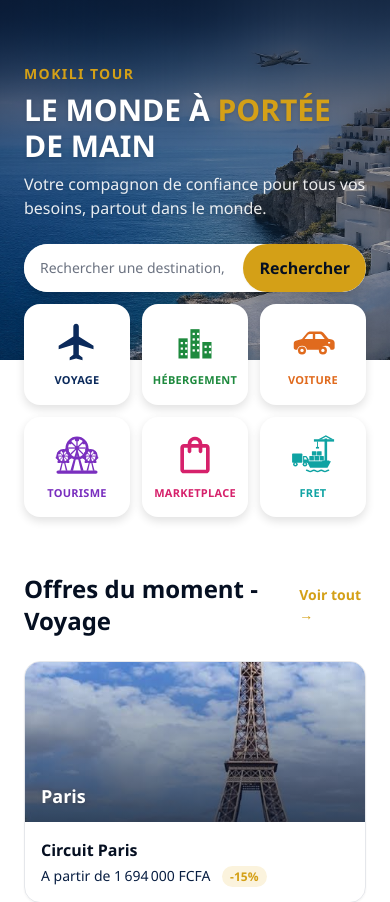
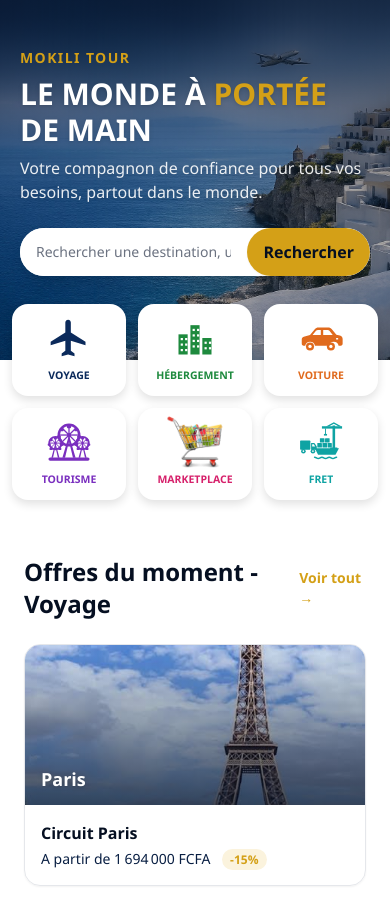
Before and after one commit to toptopgocmr/tours-mokili, a Laravel app: page / in a window 390 px wide. Shown: the part 69-971 px from the top of the page. Run offline with Laravel 12, Linux system fonts and the light colour scheme; data comes from the database, SQL or seed files in the repository; style sheets or scripts are compiled from the project's sources; some libraries are stand-ins or nearby versions.

Commit message:
Chariot sur la tuile Marketplace ; site adapte a tous les telephones (320 px a paysage) ; annuaire : complements et lien Vous etes cette entreprise
Co-Authored-By: Claude Opus 5.5 <noreply@anthropic.com>
Claude-Session: https://claude.ai/code/session_01TRFaR5kaByTVYzDci7hbnJ

```diff
--- a/backend-mokili/resources/js/Components/PhoneInput.vue
+++ b/backend-mokili/resources/js/Components/PhoneInput.vue
@@ -64,7 +64,7 @@ watch(localNumber, emitValue);
             type="tel"
             inputmode="numeric"
             placeholder="Numero de telephone"
-            class="flex-1 border-0 py-2 text-sm focus:ring-0"
+            class="min-w-0 flex-1 border-0 py-2 text-sm focus:ring-0"
         />
     </div>
 </template>
--- a/backend-mokili/resources/js/Components/ServiceIcon.vue
+++ b/backend-mokili/resources/js/Components/ServiceIcon.vue
@@ -126,12 +126,14 @@ const props = defineProps({
          glyph (previous version was a hand-drawn trapezoid + thin handle
          stroke that read as a shapeless blob at tile size; this is the
          real, well-tested icon path so it's unmistakably a bag). -->
-    <svg v-else-if="slug === 'marketplace'" :class="props.class" viewBox="0 0 24 24">
-        <path
-            fill="currentColor"
-            d="M18 6h-2c0-2.21-1.79-4-4-4S8 3.79 8 6H6c-1.1 0-2 .9-2 2v12c0 1.1.9 2 2 2h12c1.1 0 2-.9 2-2V8c0-1.1-.9-2-2-2zm-6-2c1.1 0 2 .9 2 2h-4c0-1.1.9-2 2-2zm6 16H6V8h2v2c0 .55.45 1 1 1s1-.45 1-1V8h4v2c0 .55.45 1 1 1s1-.45 1-1V8h2v12z"
-        />
-    </svg>
+    <!-- Marketplace : chariot de courses (image fournie par MOKILI TOUR) -->
+    <img
+        v-else-if="slug === 'marketplace'"
+        src="/images/services/marketplace-chariot.png"
+        alt=""
+        aria-hidden="true"
+        :class="[props.class, 'scale-125 object-contain']"
+    />
 
     <!-- Fret : camion, navire porte-conteneurs et grue portuaire
          (transport routier, maritime et logistique). -->
--- a/backend-mokili/resources/js/Layouts/PartnerLayout.vue
+++ b/backend-mokili/resources/js/Layouts/PartnerLayout.vue
@@ -136,7 +136,7 @@ const breadcrumb = computed(() => {
                 <div v-if="flash.success" class="border-b border-green-100 bg-green-50 px-6 py-2 text-sm text-green-700">{{ flash.success }}</div>
                 <div v-if="flash.error" class="border-b border-red-100 bg-red-50 px-6 py-2 text-sm text-red-700">{{ flash.error }}</div>
 
-                <main class="p-6">
+                <main class="p-4 sm:p-6">
                     <slot />
                 </main>
             </div>
--- a/backend-mokili/resources/js/Pages/Admin/Loisirs/Index.vue
+++ b/backend-mokili/resources/js/Pages/Admin/Loisirs/Index.vue
@@ -72,7 +72,7 @@ const remove = (park) => {
         </table>
     </div>
 
-    <div v-if="parks.last_page > 1" class="mt-4 flex gap-2">
+    <div v-if="parks.last_page > 1" class="mt-4 flex flex-wrap gap-2">
         <Link
             v-for="l in parks.links"
             :key="l.label"
--- a/backend-mokili/resources/js/Pages/Admin/Partners/Index.vue
+++ b/backend-mokili/resources/js/Pages/Admin/Partners/Index.vue
@@ -86,7 +86,7 @@ const remove = (b) => {
         </table>
     </div>
 
-    <div v-if="businesses.last_page > 1" class="mt-4 flex gap-2">
+    <div v-if="businesses.last_page > 1" class="mt-4 flex flex-wrap gap-2">
         <Link
             v-for="l in businesses.links"
             :key="l.label"
--- a/backend-mokili/resources/js/Pages/Admin/Payouts/Index.vue
+++ b/backend-mokili/resources/js/Pages/Admin/Payouts/Index.vue
@@ -152,7 +152,7 @@ const refresh = (p) => router.post(`/admin/decaissements/${p.id}/verifier`, {},
         </div>
     </form>
 
-    <div class="mb-4 mt-5 flex gap-2">
+    <div class="mb-4 mt-5 flex flex-wrap gap-2">
         <select v-model="status" class="max-w-full rounded border-slate-300 text-sm" @change="filter">
             <option value="">Tous les statuts</option>
             <option v-for="(label, key) in STATUS_LABELS" :key="key" :value="key">{{ label }}</option>
--- a/backend-mokili/resources/js/Pages/Annuaire/Index.vue
+++ b/backend-mokili/resources/js/Pages/Annuaire/Index.vue
@@ -157,7 +157,12 @@ const mapUrl = (b) =>
                         <p v-if="b.whatsapp"><span class="text-slate-500">WhatsApp </span><a :href="wa(b.whatsapp)" target="_blank" rel="noopener" class="font-semibold text-green-700 hover:underline">{{ b.whatsapp }}</a></p>
                         <p v-if="b.email" class="truncate"><span class="text-slate-500">E-mail </span><a :href="`mailto:${b.email}`" class="text-navy-800 hover:underline">{{ b.email }}</a></p>
                         <p v-if="b.website" class="truncate"><span class="text-slate-500">Site </span><a :href="b.website" target="_blank" rel="noopener" class="text-navy-800 hover:underline">{{ site(b.website) }}</a></p>
-                        <p v-if="!b.phone && !b.email && !b.whatsapp && !b.website" class="text-xs italic text-slate-500">Coordonnees en cours de mise a jour.</p>
+                        <template v-if="!b.phone && !b.email && !b.whatsapp && !b.website">
+                            <p class="text-xs italic text-slate-500">Coordonnees en cours de mise a jour.</p>
+                            <Link :href="`/annuaire/inscription?nom=${encodeURIComponent(b.name)}&domaine=${b.category}&ville=${encodeURIComponent(b.city ?? '')}&pays=${b.country ?? 'CG'}`" class="mt-1 inline-block text-xs font-semibold text-gold-700 hover:underline">
+                                Vous etes cette entreprise ? Ajoutez vos coordonnees →
+                            </Link>
+                        </template>
                     </div>
                 </li>
             </ul>
--- a/backend-mokili/resources/js/Pages/Annuaire/Register.vue
+++ b/backend-mokili/resources/js/Pages/Annuaire/Register.vue
@@ -13,11 +13,14 @@ defineProps({
     countries: { type: Array, default: () => [] },
 });
 
+// Lien "Vous etes cette entreprise ?" de l'annuaire : champs pre-remplis.
+const qs = typeof window !== 'undefined' ? new URLSearchParams(window.location.search) : new URLSearchParams();
+
 const form = useForm({
-    name: '',
-    category: '',
-    country: 'CG',
-    city: '',
+    name: qs.get('nom') ?? '',
+    category: qs.get('domaine') ?? '',
+    country: qs.get('pays') ?? 'CG',
+    city: qs.get('ville') ?? '',
     district: '',
     address: '',
     description: '',
--- a/backend-mokili/resources/js/Pages/Home.vue
+++ b/backend-mokili/resources/js/Pages/Home.vue
@@ -49,7 +49,7 @@ const features = [
          hero's bottom edge (negative margin-top on the next section) -
          matching the reference mockup's floating white tiles instead
          of a flat navy band. -->
-    <section class="relative h-[360px] overflow-hidden sm:h-[420px] md:h-[480px]">
+    <section class="relative min-h-[360px] overflow-hidden pb-20 sm:min-h-[420px] md:min-h-[480px]">
         <div class="absolute inset-0">
             <img
                 v-if="!heroPhotoFailed"
@@ -65,9 +65,9 @@ const features = [
         <!-- Text sits high, over the open sea/sky (left side of the photo),
              stacked tightly like the mockup so it reads as one compact
              block instead of floating in a big empty middle. -->
-        <div class="relative flex h-full max-w-2xl flex-col justify-start px-6 pt-16 text-left sm:px-10 sm:pt-20 md:px-16 md:pt-24">
+        <div class="relative flex max-w-2xl flex-col justify-start px-5 pt-12 text-left sm:px-10 sm:pt-20 md:px-16 md:pt-24">
             <p class="text-sm font-semibold uppercase tracking-widest text-gold-600">MOKILI TOUR</p>
-            <h1 class="mt-2 text-3xl font-extrabold text-white drop-shadow sm:text-4xl md:text-5xl">
+            <h1 class="mt-2 text-[26px] font-extrabold leading-tight text-white drop-shadow min-[360px]:text-3xl sm:text-4xl md:text-5xl">
                 LE MONDE À <span class="text-gold-600">PORTÉE</span> DE MAIN
             </h1>
             <p class="mt-2 max-w-lg text-base text-white/90 drop-shadow sm:text-lg">
@@ -91,16 +91,16 @@ const features = [
          reference mockup - each card is a white rounded square with a
          big colored icon (that service's own brand color) and a bold
          uppercase label in the same color underneath. -->
-    <section id="services" class="relative z-10 -mt-14 px-6 pb-2 sm:-mt-16">
-        <div class="mx-auto grid max-w-6xl grid-cols-3 gap-3 sm:grid-cols-4 sm:gap-4 lg:grid-cols-6">
+    <section id="services" class="relative z-10 -mt-14 px-3 pb-2 sm:-mt-16 sm:px-6">
+        <div class="mx-auto grid max-w-6xl grid-cols-3 gap-2 min-[360px]:gap-3 sm:grid-cols-4 sm:gap-4 lg:grid-cols-6">
             <Link
                 v-for="c in categories"
                 :key="c.slug"
                 :href="c.slug === 'divertissement' ? '/tourisme' : `/${c.slug}`"
-                class="flex flex-col items-center justify-center gap-2 rounded-2xl bg-white p-4 text-center shadow-[0_4px_10px_rgba(0,0,0,0.12)] transition hover:-translate-y-1 hover:shadow-[0_8px_18px_rgba(0,0,0,0.16)]"
+                class="flex min-w-0 flex-col items-center justify-center gap-2 rounded-2xl bg-white px-1 py-3 text-center sm:p-4 shadow-[0_4px_10px_rgba(0,0,0,0.12)] transition hover:-translate-y-1 hover:shadow-[0_8px_18px_rgba(0,0,0,0.16)]"
             >
                 <ServiceIcon :slug="c.slug" class="h-11 w-11" :style="{ color: serviceColor(c.slug) }" />
-                <span class="text-[11px] font-bold uppercase tracking-wide" :style="{ color: serviceColor(c.slug) }">{{ c.name }}</span>
+                <span class="max-w-full truncate text-[9.5px] font-bold uppercase min-[360px]:text-[10.5px] sm:text-[11px] sm:tracking-wide" :style="{ color: serviceColor(c.slug) }">{{ c.name }}</span>
             </Link>
         </div>
     </section>
--- a/backend-mokili/resources/js/Pages/Partner/Divertissement/Form.vue
+++ b/backend-mokili/resources/js/Pages/Partner/Divertissement/Form.vue
@@ -123,7 +123,7 @@ const submit = (intent) => {
             <label for="active" class="text-sm text-slate-700">Actif (billetterie ouverte une fois publie)</label>
         </div>
         <p class="text-sm text-slate-500 sm:col-span-2">Statut actuel : <span class="font-semibold text-slate-700">{{ statusLabel }}</span></p>
-        <div class="sm:col-span-2 flex gap-3">
+        <div class="sm:col-span-2 flex flex-wrap gap-3">
             <button type="button" class="btn-console-secondary flex-1" :disabled="form.processing" @click="submit('draft')">Enregistrer comme brouillon</button>
             <button type="button" class="btn-console-primary flex-1" :disabled="form.processing" @click="submit('submit')">Soumettre pour validation</button>
         </div>
--- a/backend-mokili/resources/js/Pages/Partner/Fret/Form.vue
+++ b/backend-mokili/resources/js/Pages/Partner/Fret/Form.vue
@@ -132,7 +132,7 @@ const submit = (intent) => {
             <label for="active" class="text-sm text-slate-700">Actif (visible une fois publie)</label>
         </div>
         <p class="text-sm text-slate-500 sm:col-span-2">Statut actuel : <span class="font-semibold text-slate-700">{{ statusLabel }}</span></p>
-        <div class="sm:col-span-2 flex gap-3">
+        <div class="sm:col-span-2 flex flex-wrap gap-3">
             <button type="button" class="btn-console-secondary flex-1" :disabled="form.processing" @click="submit('draft')">Enregistrer comme brouillon</button>
             <button type="button" class="btn-console-primary flex-1" :disabled="form.processing" @click="submit('submit')">Soumettre pour validation</button>
         </div>
--- a/backend-mokili/resources/js/Pages/Partner/Logement/Form.vue
+++ b/backend-mokili/resources/js/Pages/Partner/Logement/Form.vue
@@ -124,7 +124,7 @@ const submit = (intent) => {
             <label for="active" class="text-sm text-slate-700">Actif (visible une fois publie)</label>
         </div>
         <p class="text-sm text-slate-500">Statut actuel : <span class="font-semibold text-slate-700">{{ statusLabel }}</span></p>
-        <div class="sm:col-span-2 flex gap-3">
+        <div class="sm:col-span-2 flex flex-wrap gap-3">
             <button type="button" class="btn-console-secondary flex-1" :disabled="form.processing" @click="submit('draft')">Enregistrer comme brouillon</button>
             <button type="button" class="btn-console-primary flex-1" :disabled="form.processing" @click="submit('submit')">Soumettre pour validation</button>
         </div>
--- a/backend-mokili/resources/js/Pages/Partner/Marketplace/Form.vue
+++ b/backend-mokili/resources/js/Pages/Partner/Marketplace/Form.vue
@@ -139,7 +139,7 @@ const submit = (intent) => {
             <label for="active" class="text-sm text-slate-700">Actif (visible une fois publie)</label>
         </div>
         <p class="text-sm text-slate-500 sm:col-span-2">Statut actuel : <span class="font-semibold text-slate-700">{{ statusLabel }}</span></p>
-        <div class="sm:col-span-2 flex gap-3">
+        <div class="sm:col-span-2 flex flex-wrap gap-3">
             <button type="button" class="btn-console-secondary flex-1" :disabled="form.processing" @click="submit('draft')">Enregistrer comme brouillon</button>
             <button type="button" class="btn-console-primary flex-1" :disabled="form.processing" @click="submit('submit')">Soumettre pour validation</button>
         </div>
--- a/backend-mokili/resources/js/Pages/Partner/Voiture/Form.vue
+++ b/backend-mokili/resources/js/Pages/Partner/Voiture/Form.vue
@@ -275,7 +275,7 @@ const submit = (intent) => {
             <label for="active" class="text-sm text-slate-700">Actif (visible une fois publie)</label>
         </div>
         <p class="text-sm text-slate-500 sm:col-span-2">Statut actuel : <span class="font-semibold text-slate-700">{{ statusLabel }}</span></p>
-        <div class="sm:col-span-2 flex gap-3">
+        <div class="sm:col-span-2 flex flex-wrap gap-3">
             <button type="button" class="btn-console-secondary flex-1" :disabled="form.processing" @click="submit('draft')">Enregistrer comme brouillon</button>
             <button type="button" class="btn-console-primary flex-1" :disabled="form.processing" @click="submit('submit')">Soumettre pour validation</button>
         </div>
--- a/backend-mokili/resources/js/Pages/Voiture/Index.vue
+++ b/backend-mokili/resources/js/Pages/Voiture/Index.vue
@@ -266,18 +266,18 @@ const YEARS = Array.from({ length: 16 }, (_, i) => new Date().getFullYear() - i)
 
         <!-- ===== TOUT / MECANIQUE : barre de recherche ===== -->
         <form v-else class="mx-auto max-w-6xl rounded-2xl bg-white p-4 shadow-[0_8px_30px_rgba(0,0,0,0.18)]" @submit.prevent="submit">
-            <div class="flex flex-col gap-2 sm:flex-row">
+            <div class="flex flex-col gap-2 md:flex-row">
                 <template v-if="isServiceTab">
                     <!-- Liste des prestations directement dans le champ (saisie libre possible). -->
-                    <input v-model="s.q" type="text" list="voiture-services" :placeholder="s.type === 'parking' ? 'Prestation ou parking : gardiennage, lavage...' : 'Prestation ou garage : vidange, depannage...'" class="h-12 flex-1 rounded-xl border-slate-300 text-sm focus:border-gold-500 focus:ring-gold-500" @change="submit" />
+                    <input v-model="s.q" type="text" list="voiture-services" :placeholder="s.type === 'parking' ? 'Prestation ou parking : gardiennage, lavage...' : 'Prestation ou garage : vidange, depannage...'" class="h-12 min-w-0 flex-1 rounded-xl border-slate-300 text-sm focus:border-gold-500 focus:ring-gold-500" @change="submit" />
                     <datalist id="voiture-services"><option v-for="m in services" :key="m" :value="m" /></datalist>
-                    <select v-model="s.q" class="h-12 rounded-xl border-slate-300 text-sm font-medium text-slate-900 sm:w-60" @change="submit">
+                    <select v-model="s.q" class="h-12 rounded-xl border-slate-300 text-sm font-medium text-slate-900 md:w-60" @change="submit">
                         <option value="">Toutes les prestations</option>
                         <option v-for="m in services" :key="m" :value="m">{{ m }}</option>
                     </select>
                 </template>
-                <input v-else v-model="s.q" type="text" placeholder="Marque, modele (ex. Toyota RAV4)..." class="h-12 flex-1 rounded-xl border-slate-300 text-sm focus:border-gold-500 focus:ring-gold-500" />
-                <input v-model="s.city" type="text" list="voiture-villes" placeholder="Ville" class="h-12 rounded-xl border-slate-300 text-sm focus:border-gold-500 focus:ring-gold-500 sm:w-52" />
+                <input v-else v-model="s.q" type="text" placeholder="Marque, modele (ex. Toyota RAV4)..." class="h-12 min-w-0 flex-1 rounded-xl border-slate-300 text-sm focus:border-gold-500 focus:ring-gold-500" />
+                <input v-model="s.city" type="text" list="voiture-villes" placeholder="Ville" class="h-12 rounded-xl border-slate-300 text-sm focus:border-gold-500 focus:ring-gold-500 md:w-52" />
                 <datalist id="voiture-villes"><option value="Brazzaville" /><option value="Pointe-Noire" /><option value="Dolisie" /><option value="Ouesso" /></datalist>
                 <button type="submit" class="h-12 rounded-xl bg-gold-500 px-10 font-bold text-navy-900 transition hover:bg-gold-400">Rechercher</button>
             </div>
```
Also changed, not shown: backend-mokili/database/migrations/2026_11_17_000005_annuaire_coordonnees_complement.php (added), backend-mokili/public/images/services/marketplace-chariot.png (added).
